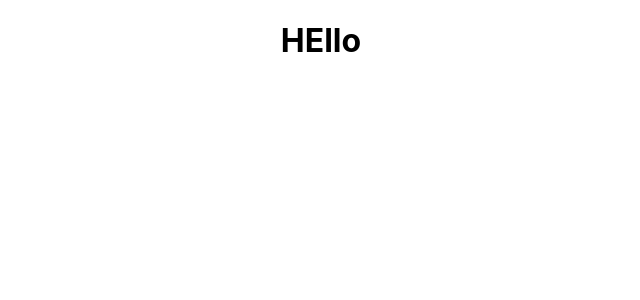
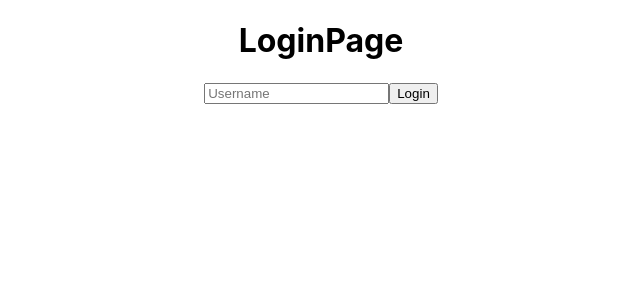
Before and after one commit to jcoop32/react-movies, a React (Create React App) app: page /actors in a window 1280 px wide. Shown: the top 300 px of the page, without its empty margins (319-959 px from the left). Built offline with nearby package versions, Linux system fonts and the light colour scheme.

Commit message:
login page, nav bar, routes, userState

```diff
--- a/src/Components/NavBar/NavBar.jsx
+++ b/src/Components/NavBar/NavBar.jsx
@@ -1,11 +1,14 @@
-import { Link } from "react-router-dom";
+import { Link } from 'react-router-dom';
 
-export default function NavBar(){
-    return (
-        <nav>
-            {/* <Link to="/orders">Order History</Link>
-            &nbsp; | &nbsp;
-            <Link to="/orders/new">New Order</Link> */}
-        </nav>
-    );
+export default function NavBar({ user }) {
+  return (
+    <nav>
+      <Link to="/">Moive List</Link>
+      &nbsp; | &nbsp;
+      <Link to="/movies/:movieName">Movie Name</Link>
+      &nbsp; | &nbsp;
+      <Link to="/actors">Actor List</Link>
+      <p>Hello, {user}</p>
+    </nav>
+  );
 }
--- /dev/null
+++ b/src/Pages/ActorListPage/ActorListPage.jsx
@@ -0,0 +1,6 @@
+import { useState } from 'react';
+
+export default function ActorListPage() {
+  //   const [user, setUser] = useState(null)
+  return <h1 className="ActorListPage">ActorListPage</h1>;
+}
--- a/src/Pages/App/App.jsx
+++ b/src/Pages/App/App.jsx
@@ -1,27 +1,37 @@
 import { useState } from 'react';
 import { Routes, Route } from 'react-router-dom';
 import './App.css';
-
+import LoginPage from '../LoginPage/LoginPage';
+import MovieListPage from '../MovieListPage/MovieListPage';
+import MovieDetailPage from '../MovieDetailPage/MovieDetailPage';
+import ActorListPage from '../ActorListPage/ActorListPage';
 import NavBar from '../../Components/NavBar/NavBar';
 
 export default function App() {
-  const [user, setUser] = useState(true)
+  const [user, setUser] = useState(null);
+
+  //get user from login page
+  function addNewUser(username) {
+    setUser(username);
+  }
+
   return (
     <main className="App">
-      {user ?
+      {user ? (
         <>
-          <NavBar/>
-          {/* <Routes>  */}
+          <NavBar user={user} />
+          <Routes>
             {/* Route components in here */}
-            {/* <Route path='/orders/new' element={}/>
-            <Route path='/orders' element={}/>
-          </Routes> */}
-      <h1>HEllo</h1>
-      </>
-      :
-      <h1>not loggin in</h1>
-      // <AuthPage/>
-    }
+            <Route path="/" element={<MovieListPage />} />
+            <Route path="/movies/:movieName" element={<MovieDetailPage />} />
+            <Route path="/actors" element={<ActorListPage />} />
+          </Routes>
+        </>
+      ) : (
+        <>
+          <LoginPage addNewUser={addNewUser} />
+        </>
+      )}
     </main>
   );
 }
--- /dev/null
+++ b/src/Pages/LoginPage/LoginPage.jsx
@@ -0,0 +1,26 @@
+import { useState } from 'react';
+import './LoginPage.css';
+
+export default function LoginPage({ addNewUser }) {
+  const [newUser, setNewUser] = useState('');
+
+  //sets newuser to user input
+  function handleLogin(evt) {
+    evt.preventDefault();
+    addNewUser(newUser);
+  }
+  return (
+    <>
+      <h1 className="LoginPage">LoginPage</h1>
+      <form onSubmit={handleLogin}>
+        <input
+          name="username"
+          placeholder="Username"
+          value={newUser}
+          onChange={(evt) => setNewUser(evt.target.value)}
+        />
+        <button type="submit">Login</button>
+      </form>
+    </>
+  );
+}
--- /dev/null
+++ b/src/Pages/MovieDetailPage/MovieDetailPage.jsx
@@ -0,0 +1,11 @@
+import { useState } from 'react';
+import './MovieDetailPage.css';
+
+export default function MovieDetailPage() {
+//   const [user, setUser] = useState(null)
+  return (
+    <h1 className="MovieDetailPage">
+      MovieDetailPage
+    </h1>
+  );
+}
--- /dev/null
+++ b/src/Pages/MovieListPage/MovieListPage.jsx
@@ -0,0 +1,11 @@
+import { useState } from 'react';
+import './MovieListPage.css';
+
+export default function MovieListPage() {
+//   const [user, setUser] = useState(null)
+  return (
+    <h1 className="MovieListPage">
+      MovieListPage
+    </h1>
+  );
+}
```
Also changed, not shown: src/Pages/AuthPage/AuthPage.jsx (deleted, +0 -11 lines), src/Pages/NewOrderPage/NewOrderPage.jsx (deleted, +0 -11 lines), src/Pages/OrderHistoryPage/OrderHistoryPage.jsx (deleted, +0 -11 lines), src/Pages/LoginPage/LoginPage.css (added), src/Pages/MovieDetailPage/MovieDetailPage.css (added), src/Pages/MovieListPage/MovieListPage.css (added).
